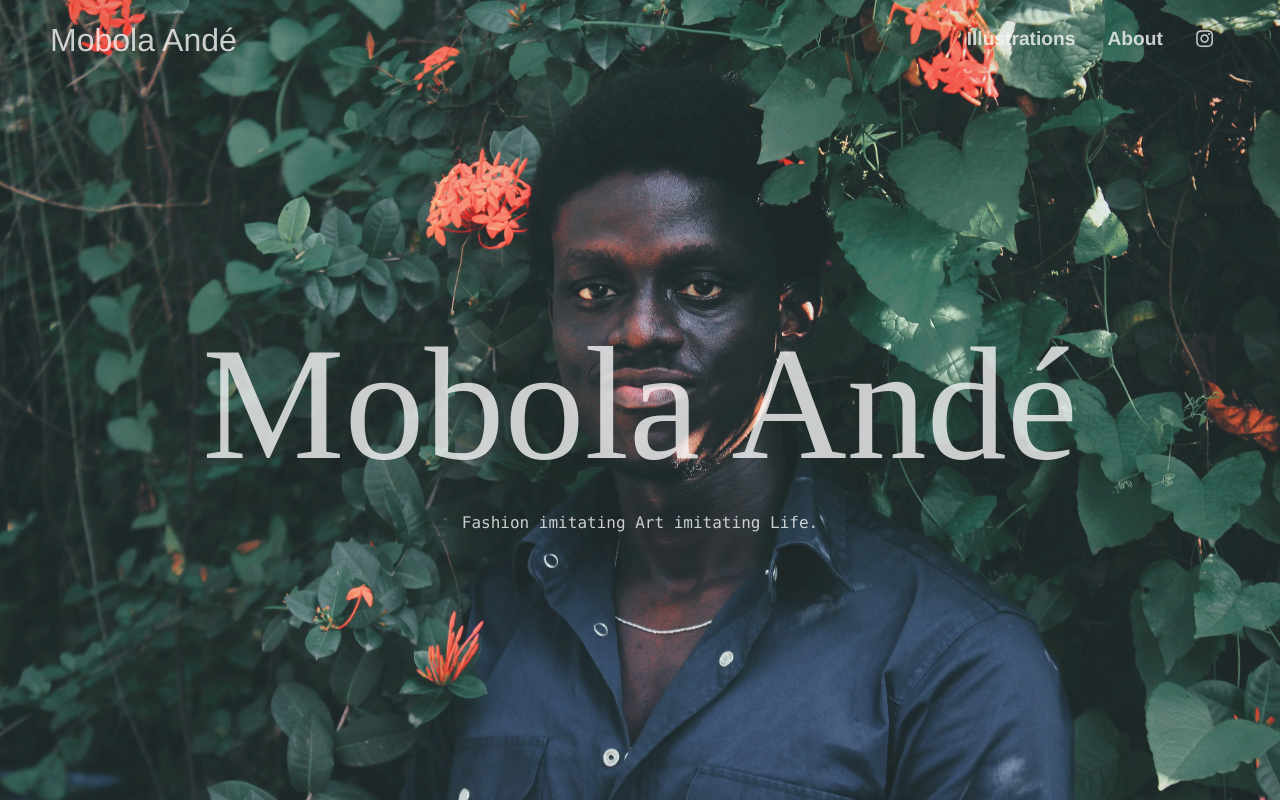
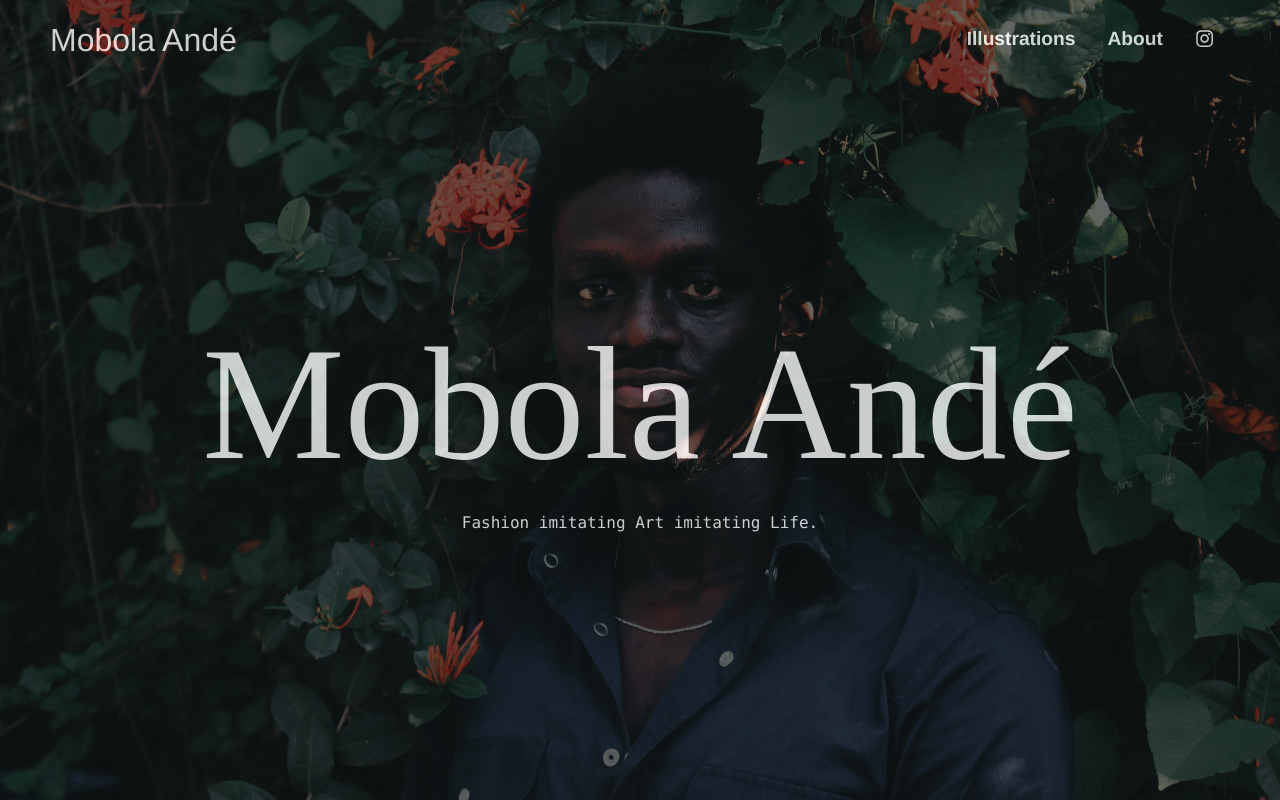
Before and after one commit to OsasAzamegbe/Fashion-Portfolio, a React (Create React App) app: page / in a window 1280 px wide. Built offline with nearby package versions, Linux system fonts and the light colour scheme.

Commit message:
FEAT: Added black opacity fill.

```diff
--- a/src/App.css
+++ b/src/App.css
@@ -23,10 +23,13 @@ html{
   -moz-background-size: cover;
   -o-background-size: cover;
   background-size: cover;
+  height: 100%;
 }
 
 html body{
   color: var(--primary);
+  background-color: rgba(0, 0, 0, 0.705);
+  height: 100%;
 }
 
 .App{
```
